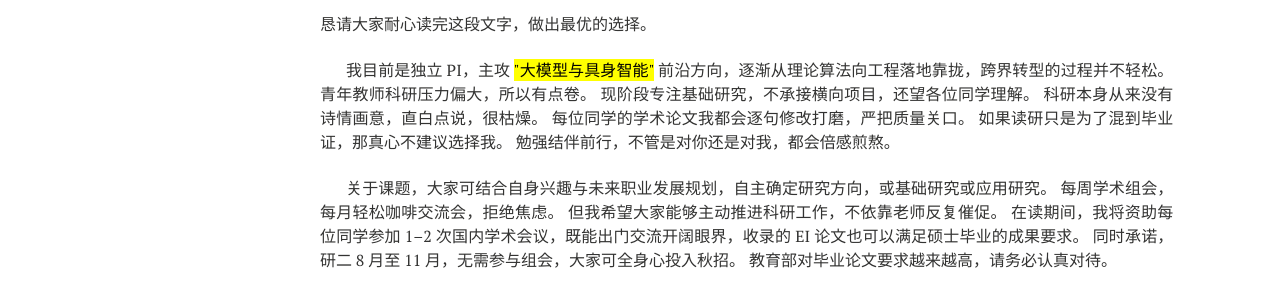
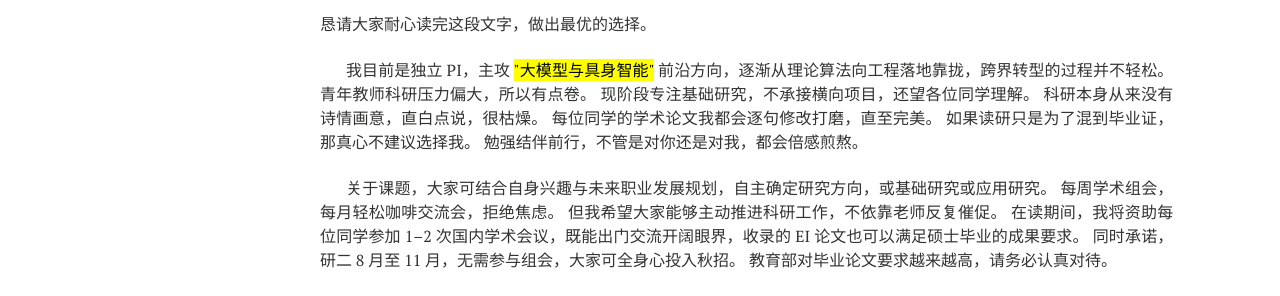
Before and after one commit to xianchaoxiu/xianchaoxiu.github.io, a Jekyll site: the page built from chinese/reading/index.md, in a window 1280 px wide. Shown: the part 1721-2017 px from the top of the page. Built offline with Jekyll 4.4.1, drawn with Linux system fonts in a browser that asks for light colours; nearby versions of some CDN libraries.

Commit message:
Update index.md

```diff
--- a/chinese/reading/index.md
+++ b/chinese/reading/index.md
@@ -81,7 +81,7 @@ share: false
 青年教师科研压力偏大，所以有点卷。
 现阶段专注基础研究，不承接横向项目，还望各位同学理解。
 科研本身从来没有诗情画意，直白点说，很枯燥。
-每位同学的学术论文我都会逐句修改打磨，严把质量关口。
+每位同学的学术论文我都会逐句修改打磨，直至完美。
 如果读研只是为了混到毕业证，那真心不建议选择我。
 勉强结伴前行，不管是对你还是对我，都会倍感煎熬。 <br> <br>
 
```
